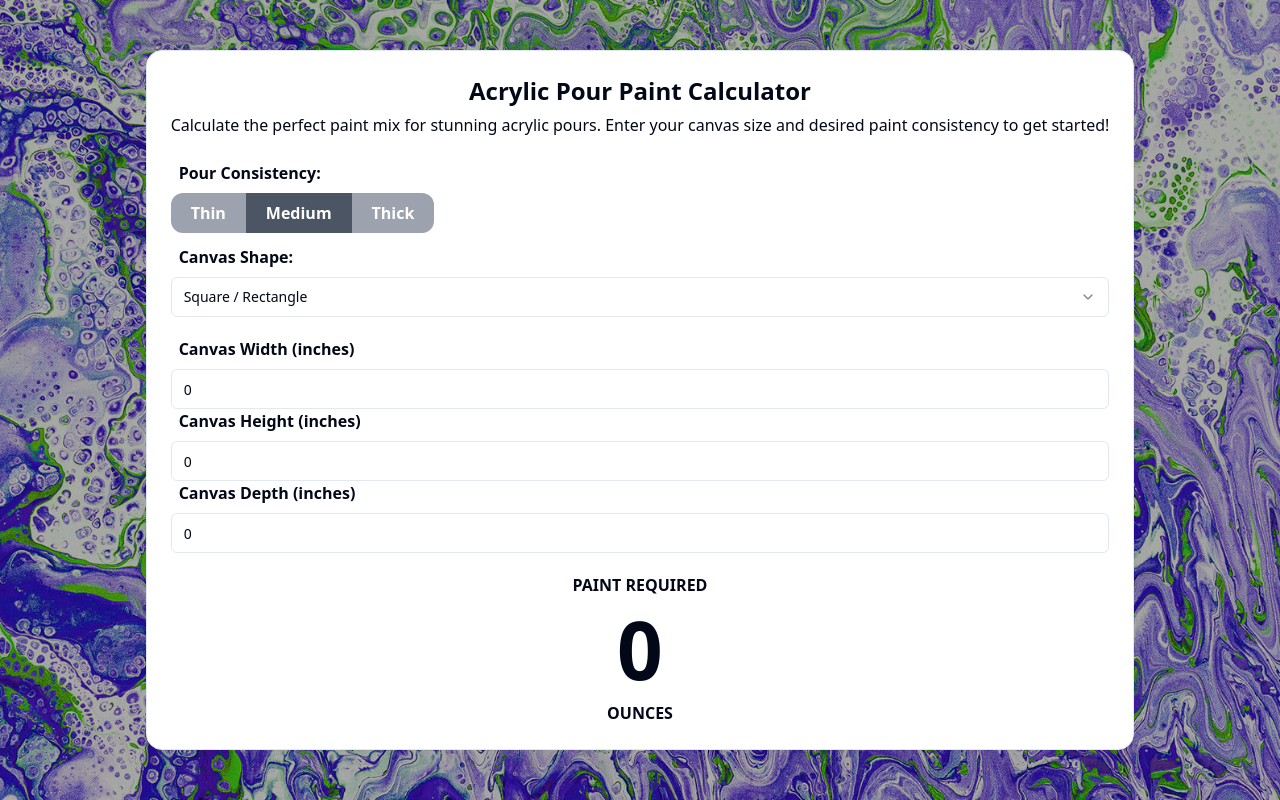
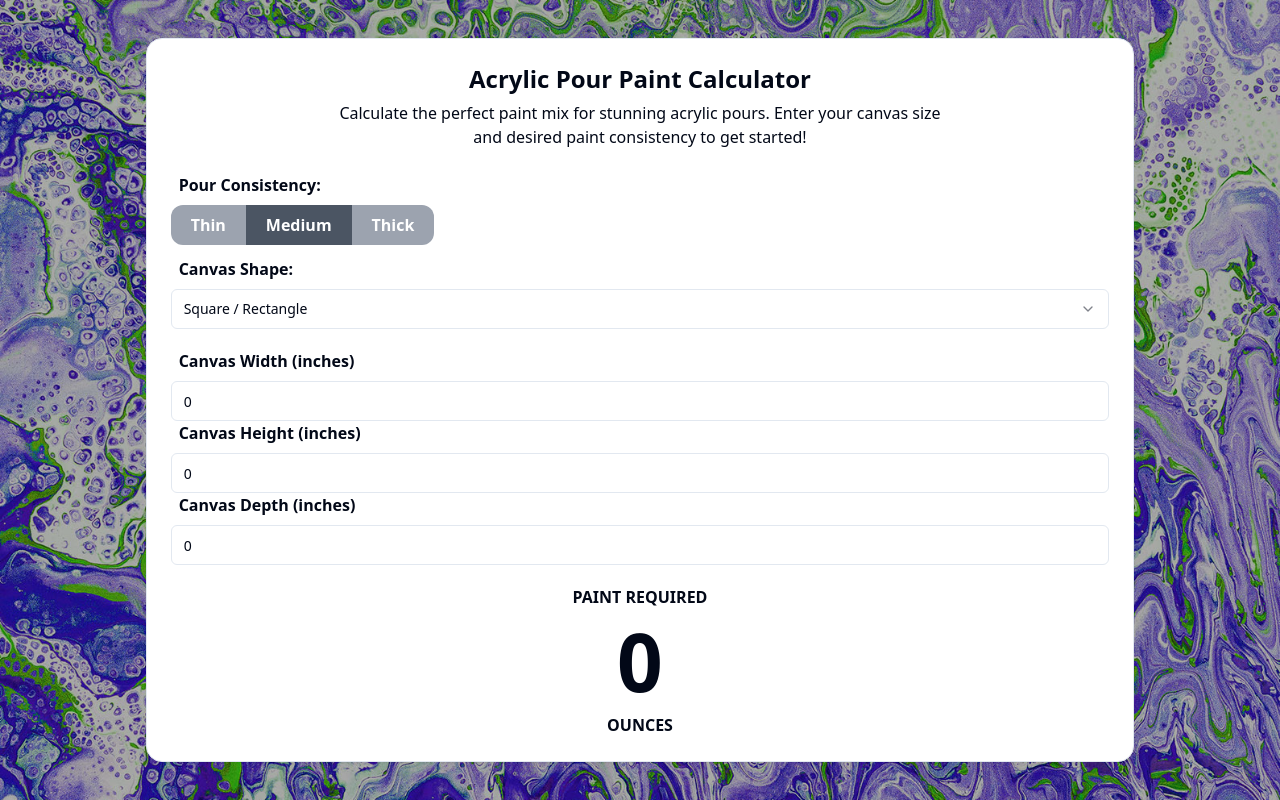
Before and after one commit to connordinnadge/paint-pour-calculator, a Next.js app: page / in a window 1280 px wide. Built offline with nearby package versions, Linux system fonts and the light colour scheme.

Commit message:
centered sub text

```diff
--- a/src/app/page.tsx
+++ b/src/app/page.tsx
@@ -16,10 +16,10 @@ export default function HomePage() {
                     priority={true}
                 />
                 <div className='absolute left-0 top-0 h-[100vh] w-full bg-black bg-opacity-30'></div>
-                <Card className='relative z-10 rounded-2xl '>
-                    <CardHeader>
+                <Card className='relative z-10  rounded-2xl text-center'>
+                    <CardHeader className='flex flex-col items-center justify-center'>
                         <h1 className='text-2xl font-bold'>Acrylic Pour Paint Calculator</h1>
-                        <p>
+                        <p className='w-4/6 text-center'>
                             Calculate the perfect paint mix for stunning acrylic pours. Enter your canvas size and
                             desired paint consistency to get started!
                         </p>
```
